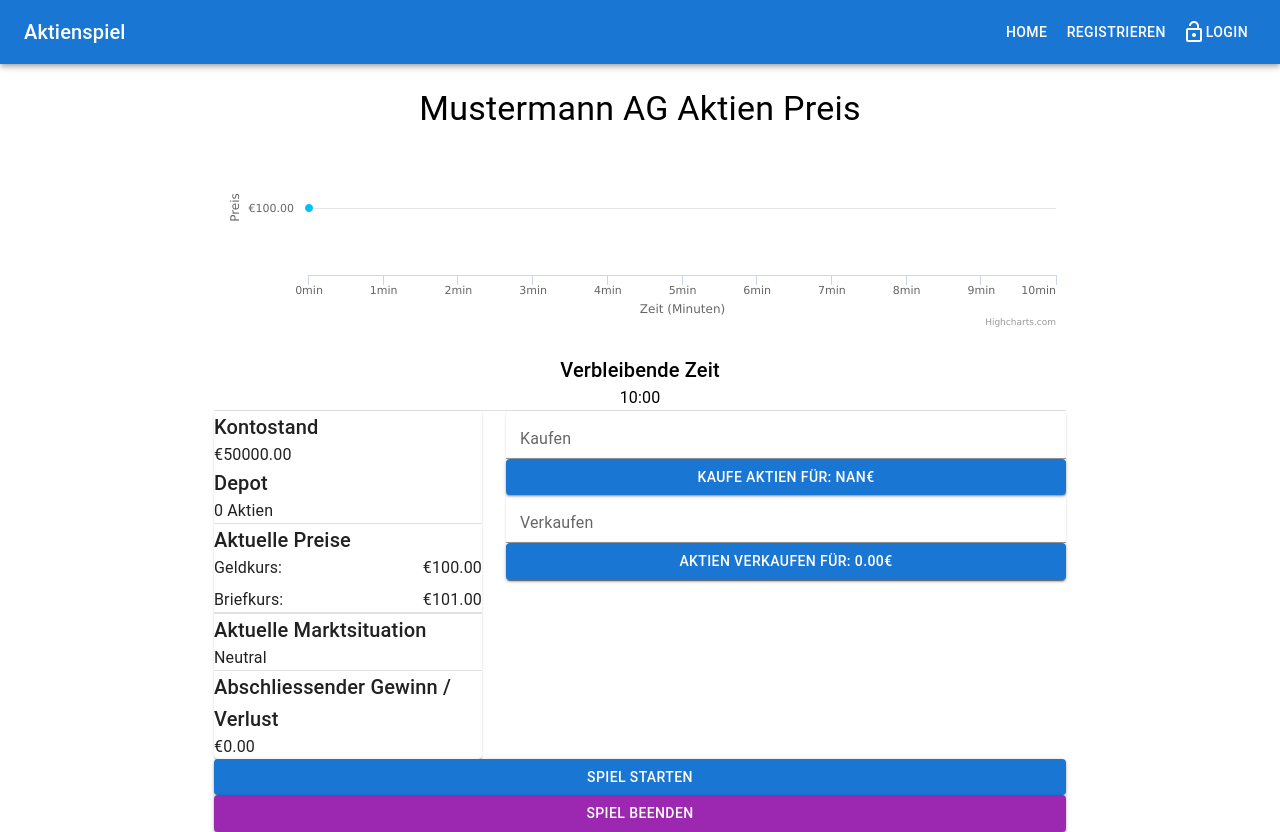
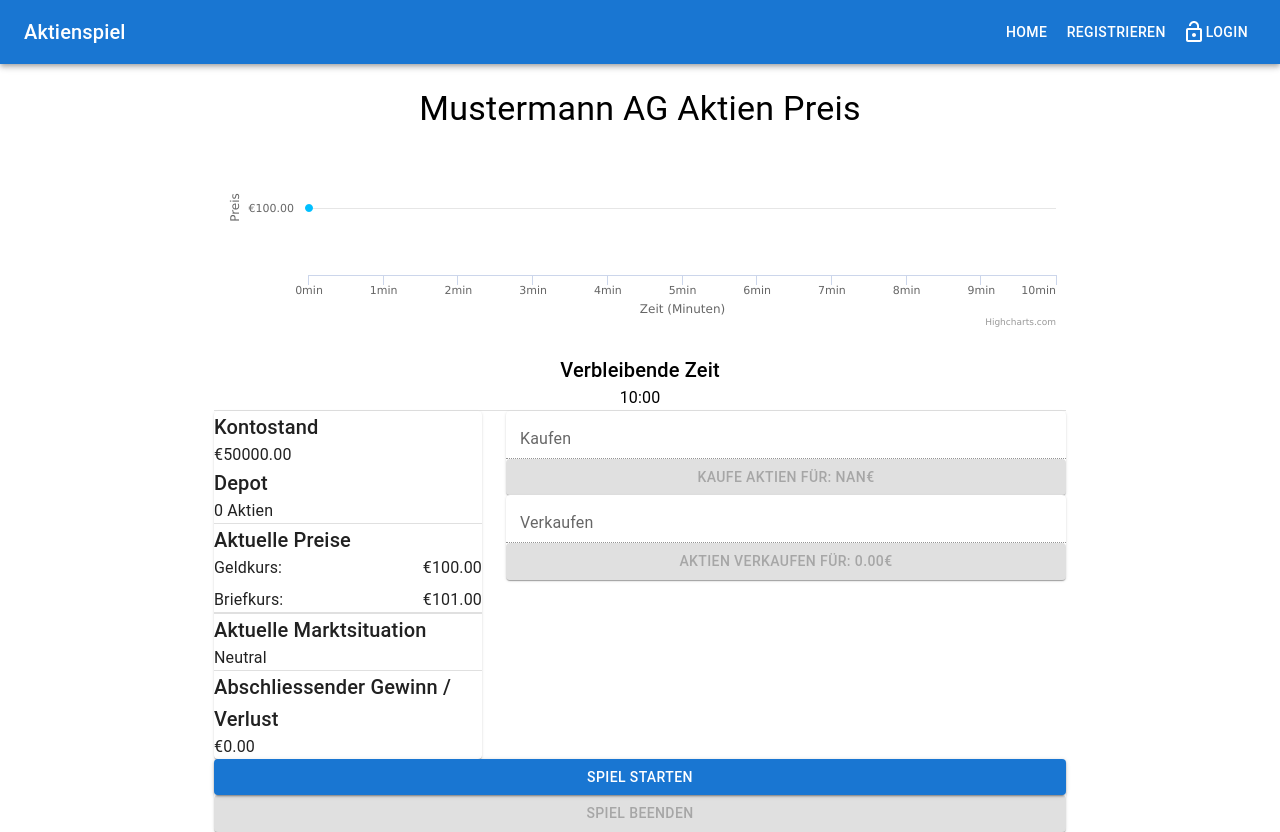
Before and after one commit to ckeck-ck/stockdemogame, a React (Create React App) app: page /dashboard in a window 1280 px wide. Built offline with nearby package versions, Linux system fonts and the light colour scheme.

Commit message:
Udpated UI for input and calc of profit / loss

```diff
--- a/src/components/Dashboard.js
+++ b/src/components/Dashboard.js
@@ -407,7 +407,7 @@ function Dashboard() {
               <>
                 <Typography variant="h6">Gewinn/Verlust</Typography>
                 <Typography style={{ color: gameMoney < 50000 ? "red" : "green" }}>
-                  €{(stockHoldings * (bidPrice - spread) - gameMoney).toFixed(2)}
+                  {(50000 - gameMoney).toFixed(2)}€
                 </Typography>
               </>
             ) : (
@@ -426,9 +426,16 @@ function Dashboard() {
             <form onSubmit={handleBuy}>
               <FormControl fullWidth>
                 <InputLabel htmlFor="buy-input">Kaufen</InputLabel>
-                <Input id="buy-input" type="number" inputProps={{ min: "0" }} max={Math.floor(gameMoney / stockData[stockData.length - 1].price)} inputRef={buyInputRef} />
+                <Input
+                  id="buy-input"
+                  type="number"
+                  inputProps={{ min: "0" }}
+                  max={Math.floor(gameMoney / stockData[stockData.length - 1].price)}
+                  inputRef={buyInputRef}
+                  disabled={!gameRunning}
+                />
               </FormControl>
-              <Button type="submit" variant="contained" color="primary" fullWidth>Kaufe Aktien für: {buyOrder.toFixed(2)}€</Button>
+              <Button type="submit" variant="contained" color="primary" disabled={!gameRunning} fullWidth>Kaufe Aktien für: {buyOrder.toFixed(2)}€</Button>
             </form>
           </Paper>
           <Paper>
@@ -442,12 +449,14 @@ function Dashboard() {
                   max={stockHoldings}
                   inputRef={sellInputRef}
                   onChange={handleSellInputChange}
+                  disabled={!gameRunning}
                 />
               </FormControl>
               <Button
                 type="submit"
                 variant="contained"
                 color="primary"
+                disabled={!gameRunning}
                 fullWidth
               >
                 Aktien verkaufen für: {sellOrder.toFixed(2)}€
@@ -458,7 +467,7 @@ function Dashboard() {
       </Grid>
       <Paper>
         <Button type="button" variant="contained" color="primary" onClick={handleStartGame} fullWidth>Spiel starten</Button>
-        <Button type="button" variant="contained" color="secondary" onClick={handleStopGame} fullWidth>Spiel beenden</Button>
+        <Button type="button" variant="contained" color="secondary" onClick={handleStopGame} disabled={!gameRunning} fullWidth>Spiel beenden</Button>
       </Paper>
       {gameOver && <Typography variant="h3" align="center">Game Over</Typography>}
     </Container>
```
